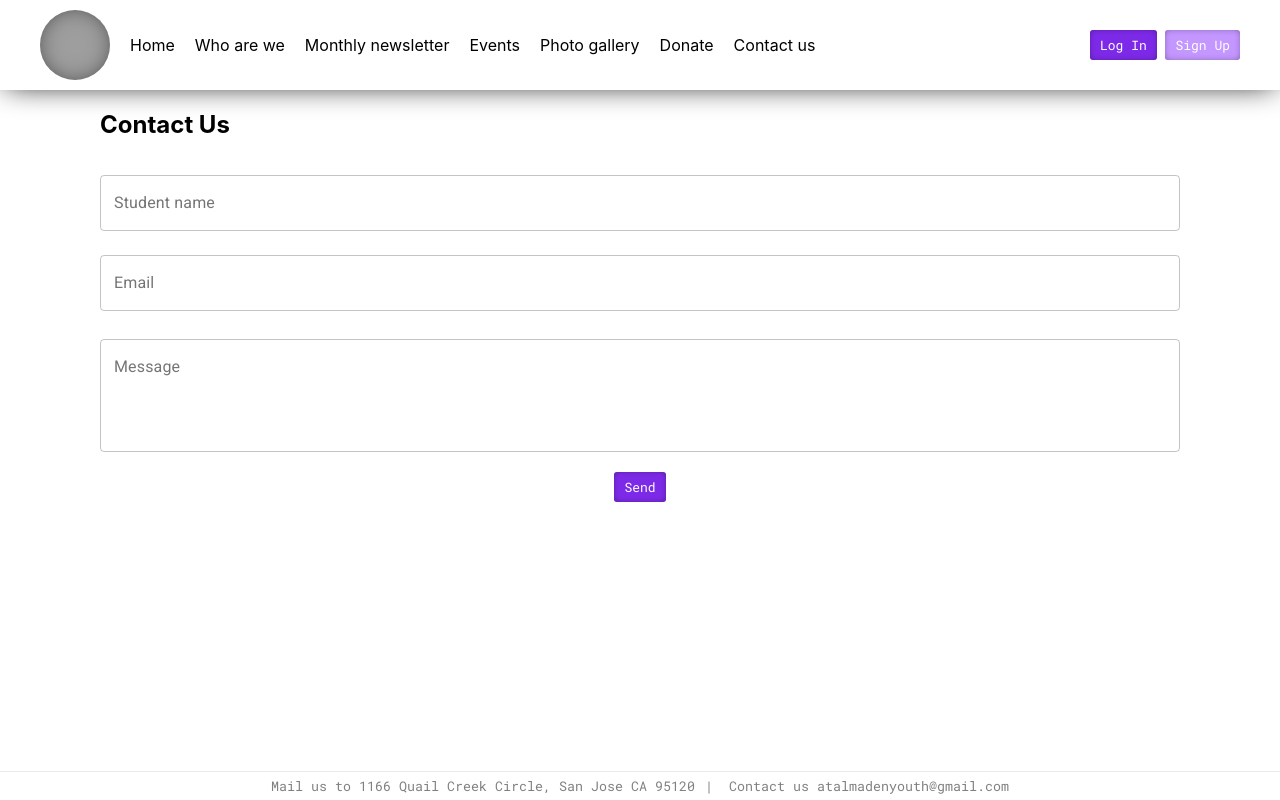
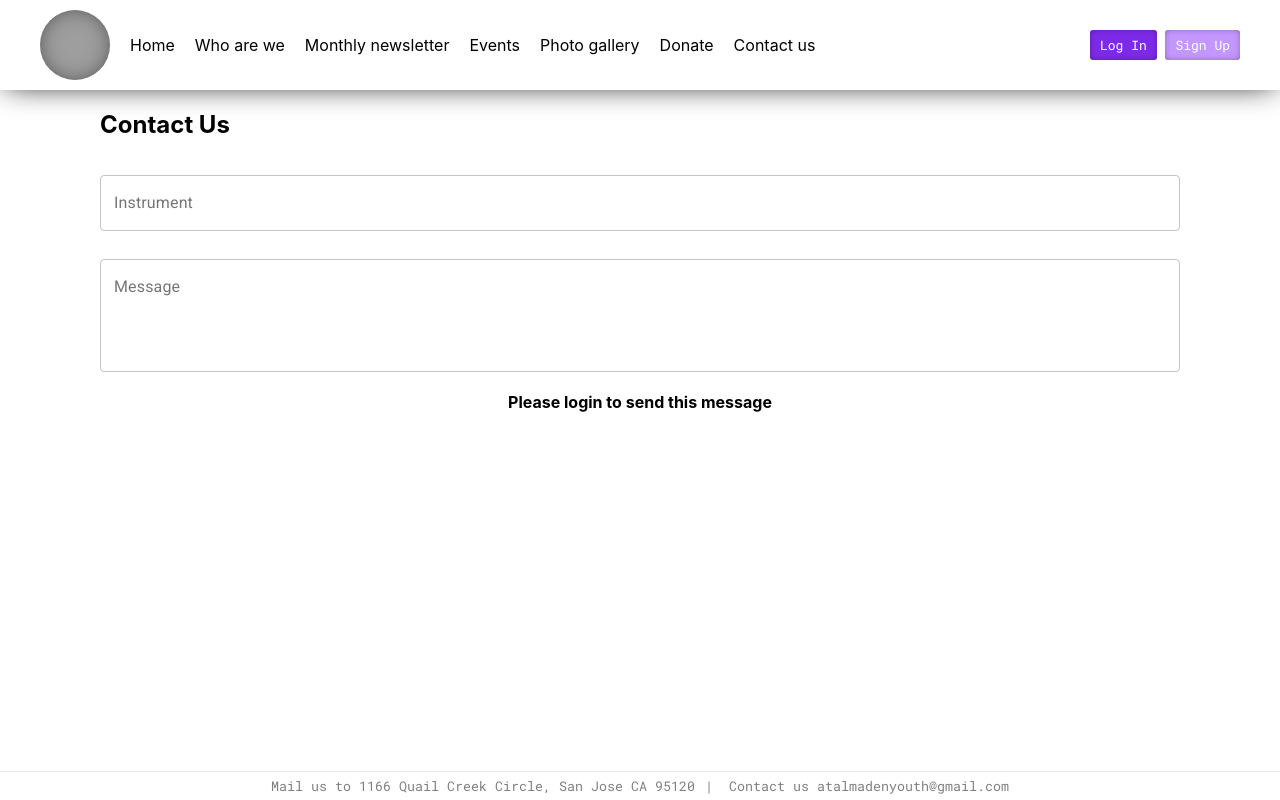
Before and after one commit to narensulegai/musicians, a React (Create React App) app: page /#/contactus in a window 1280 px wide. Built offline with nearby package versions, Linux system fonts and the light colour scheme; grey boxes are pictures that could not be loaded.

Commit message:
Request from users

```diff
--- a/src/components/ContactUs.js
+++ b/src/components/ContactUs.js
@@ -1,29 +1,40 @@
 import React, {useState} from 'react';
 import TextField from '@material-ui/core/TextField';
+import {useAuth0} from "@auth0/auth0-react";
 
 const ContactUs = props => {
 
     const [message, setMessage] = useState("");
+    const [instrument, setInstrument] = useState("");
+    const {user, isAuthenticated} = useAuth0();
+
+    const handleInstrumentChange = (e) => {
+        setInstrument(e.target.value);
+    }
 
     const handleMessageChange = (e) => {
         setMessage(e.target.value);
     }
-
+    const handleSend = async () => {
+        const data = {instrument, message, user};
+        const res = await fetch("http://localhost:3001/contactRequest", {
+            method: "POST",
+            headers: {'Content-Type': 'application/json'},
+            body: JSON.stringify(data)
+        });
+        console.log(await res.json());
+    }
     return (
         <div>
             <h2>Contact Us</h2>
             <div className="small-margin-top">
                 <TextField
-                    label="Student name"
+                    label="Instrument"
                     margin="normal"
                     variant="outlined"
-                    fullWidth="true"
-                />
-                <TextField
-                    label="Email"
-                    margin="normal"
-                    variant="outlined"
-                    fullWidth="true"
+                    fullWidth={true}
+                    value={instrument}
+                    onChange={handleInstrumentChange}
                 />
             </div>
 
@@ -35,11 +46,13 @@ const ContactUs = props => {
                     value={message}
                     onChange={handleMessageChange}
                     variant="outlined"
-                    fullWidth="true"
+                    fullWidth={true}
                 />
             </div>
             <div className="small-margin-top center">
-                <div className="button">Send</div>
+                {isAuthenticated
+                    ? <div className="button" onClick={handleSend}>Send</div>
+                    : <div><b>Please login to send this message</b></div>}
             </div>
         </div>
     );
--- a/src/components/Home.js
+++ b/src/components/Home.js
@@ -1,9 +1,37 @@
-import React from 'react';
+import React, {useEffect, useState} from 'react';
+import {Table, TableContainer, TableBody, TableRow, TableCell, Paper} from "@material-ui/core";
 
 const Home = props => {
+
+    const [requests, setRequests] = useState([]);
+
+    useEffect(() => {
+        (async function () {
+            const res = await fetch("http://localhost:3001/contactRequest", {
+                method: "GET",
+                headers: {'Content-Type': 'application/json'},
+            });
+            setRequests(await res.json())
+        })();
+    }, []);
     return (
         <div>
-            Home
+            <h2>Requests from users</h2>
+            <div className="small-margin-top">
+                <TableContainer component={Paper}>
+                    <Table>
+                        <TableBody>
+                            {requests.map((row) => (
+                                <TableRow key={row._id}>
+                                    <TableCell component="th" scope="row">{row.name}</TableCell>
+                                    <TableCell align="right">{row.instrument}</TableCell>
+                                    <TableCell align="right">{row.message}</TableCell>
+                                </TableRow>
+                            ))}
+                        </TableBody>
+                    </Table>
+                </TableContainer>
+            </div>
         </div>
     );
 };
--- a/src/components/Layout.js
+++ b/src/components/Layout.js
@@ -38,7 +38,7 @@ const Layout = ({children}) => {
                 {children}
             </div>
 
-            <div className="footer">
+            <div className="footer small-margin-top">
                 <div>Mail us to 1166 Quail Creek Circle, San Jose CA 95120</div>
                 <div className="small-margin-left">
                     |  &nbsp;Contact us at
```
